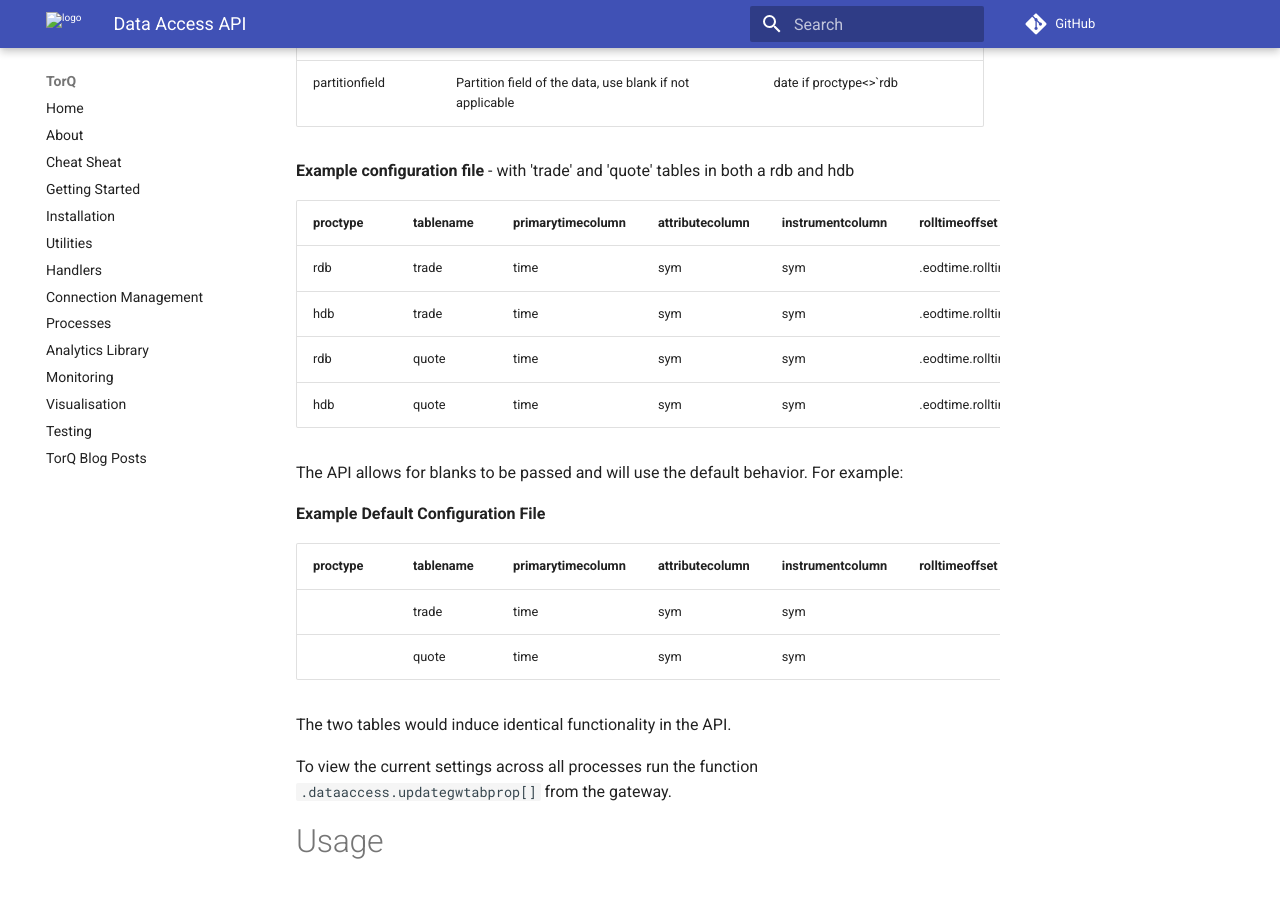
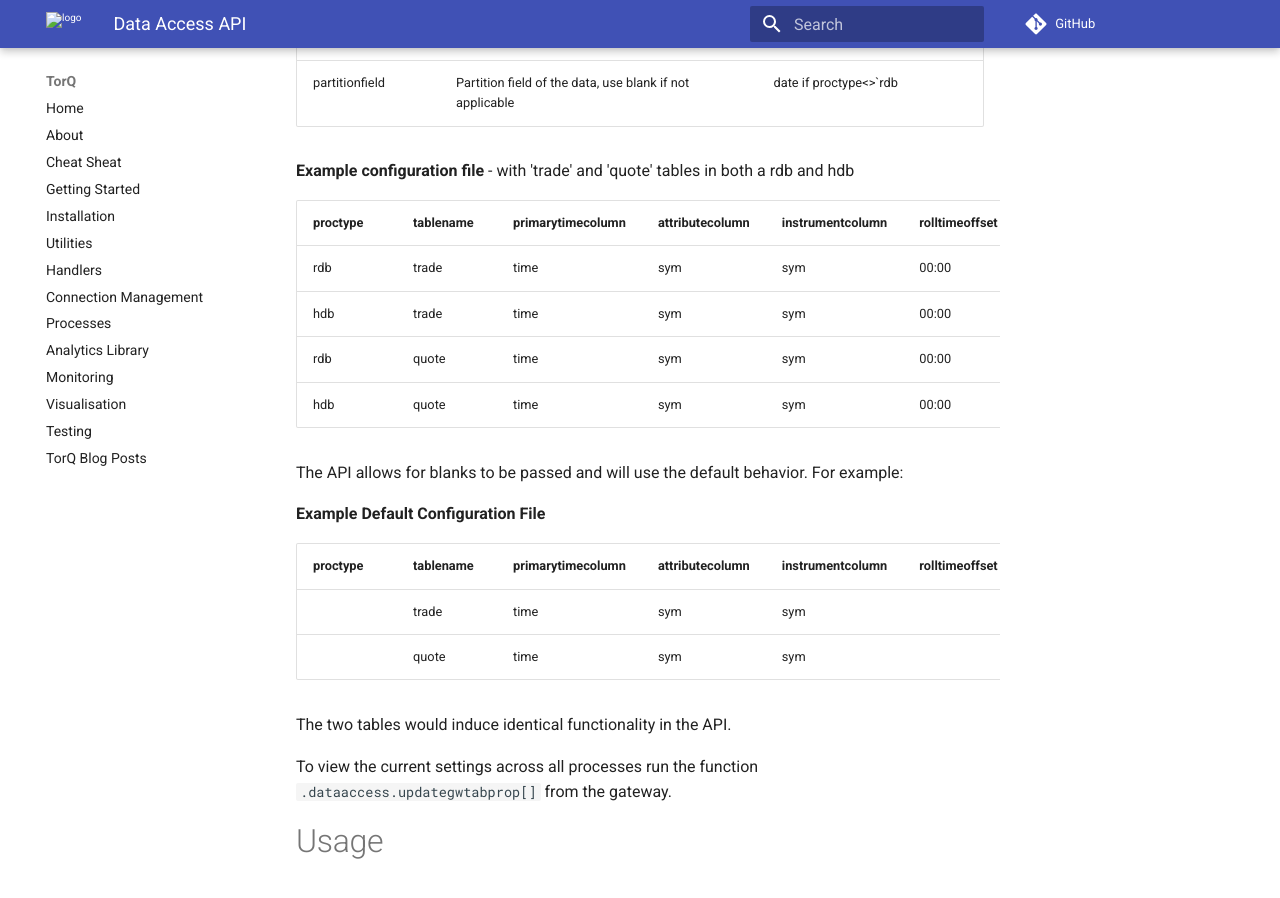
Before and after one commit to DataIntellectTech/TorQ, an MkDocs documentation site: the page built from docs/dataaccess.md, in a window 1280 px wide and 900 px high, scrolled down 1270 px. Built offline with MkDocs 1.6.1 and Material for MkDocs 9.7.7, drawn with Linux system fonts in a browser that asks for light colours; comment, search, counter and statistics services are not loaded; old or Windows-style settings are respelled for this version of MkDocs.

Commit message:
Update dataaccess.md
Changed example config table for clarity

```diff
--- a/docs/dataaccess.md
+++ b/docs/dataaccess.md
@@ -41,10 +41,10 @@
 
 |proctype|tablename|primarytimecolumn|attributecolumn|instrumentcolumn|rolltimeoffset|rolltimezone|datatimezone|partitionfield|
 |--------|---------|-----------------|---------------|----------------|--------------|------------|------------|--------------|
-|rdb|trade|time|sym|sym|.eodtime.rolltimeoffset|.eodtime.rolltimezone|.eodtime.datatimezone||
-|hdb|trade|time|sym|sym|.eodtime.rolltimeoffset|.eodtime.rolltimezone|.eodtime.datatimezone|date|
-|rdb|quote|time|sym|sym|.eodtime.rolltimeoffset|.eodtime.rolltimezone|.eodtime.datatimezone||
-|hdb|quote|time|sym|sym|.eodtime.rolltimeoffset|.eodtime.rolltimezone|.eodtime.datatimezone|date|
+|rdb|trade|time|sym|sym|00:00|GMT|GMT||
+|hdb|trade|time|sym|sym|00:00|GMT|GMT|date|
+|rdb|quote|time|sym|sym|00:00|GMT|GMT||
+|hdb|quote|time|sym|sym|00:00|GMT|GMT|date|
 
 
 The API allows for blanks to be passed and will use the default behavior. For example:
```
